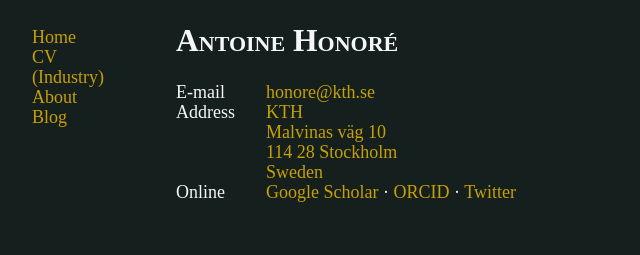
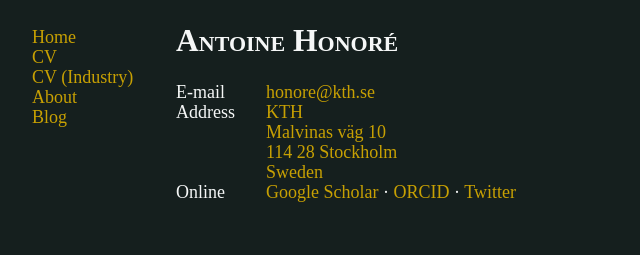
Before and after one commit to BarKetPlace/barketplace.github.io, a plain HTML site: page antoine/index.html in a window 1280 px wide. Shown: the top 255 px of the page, 140-780 px from the left. Drawn offline with Linux system fonts and the light colour scheme.

Commit message:
industry CV

```diff
--- a/antoine/index.html
+++ b/antoine/index.html
@@ -51,8 +51,8 @@
     <a href="index.html">Home</a> <span class="separator-for-tight-layout">&middot;</span>
     <!--    <a href="publications.html">papers</a>    <span class="separator-for-tight-layout">&middot;</span>-->
 	  <!--    <a href="materials.html">materials</a>    <span class="separator-for-tight-layout">&middot;</span>-->
-    <a href="cv.pdf">CV</a> <a href="cv_industry.pdf">(Industry)</a><span class="separator-for-tight-layout">&middot;</span>
-    <!--<a href="cv_industry.pdf">CV (Industry)</a> <span class="separator-for-tight-layout">&middot;</span> -->
+    <a href="cv.pdf">CV</a> <span class="separator-for-tight-layout">&middot;</span>
+    <a href="cv_industry.pdf">CV (Industry)</a> <span class="separator-for-tight-layout">&middot;</span>
 
     <a href="about.html">about</a><span class="separator-for-tight-layout">&middot;</span>
     <a href="blog/">Blog</a><span class="separator-for-tight-layout">&middot;</span>
```
Also changed, not shown: antoine/blog/outermenu.html (+1 -0 lines).
